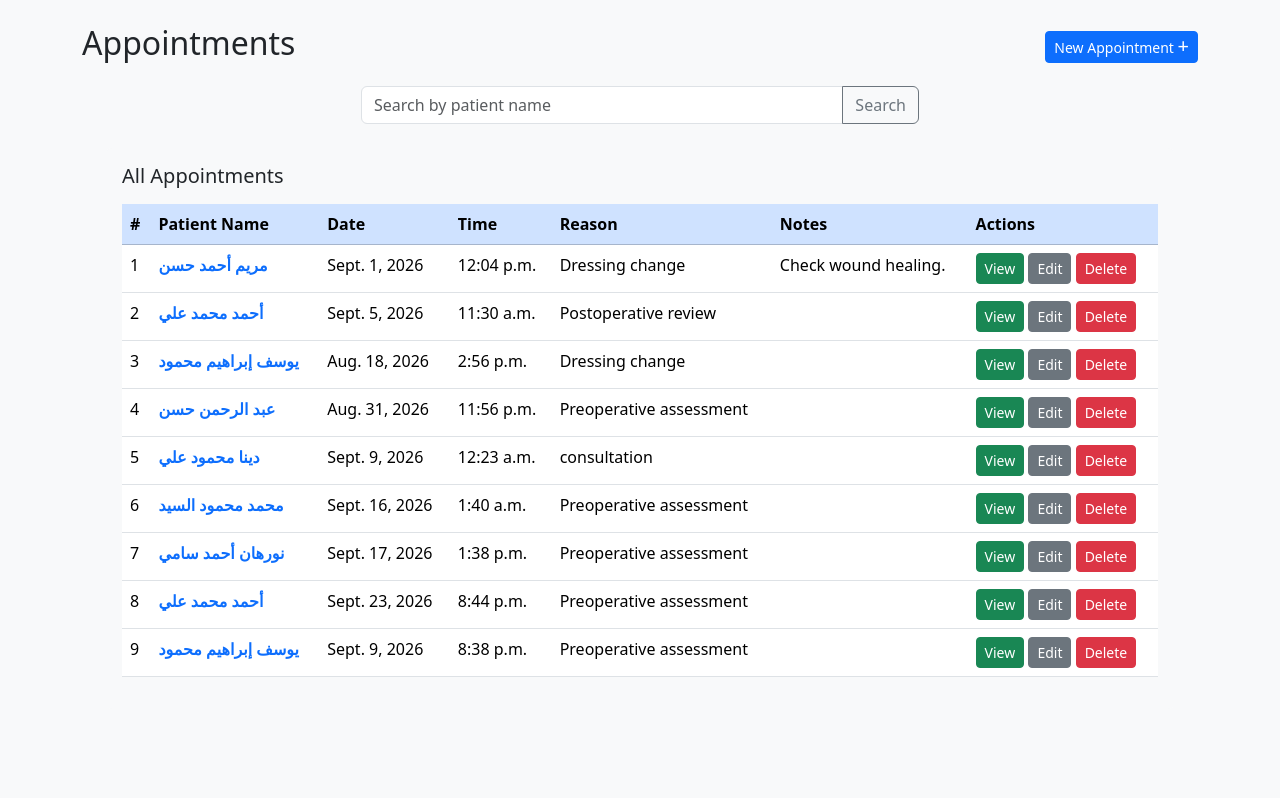
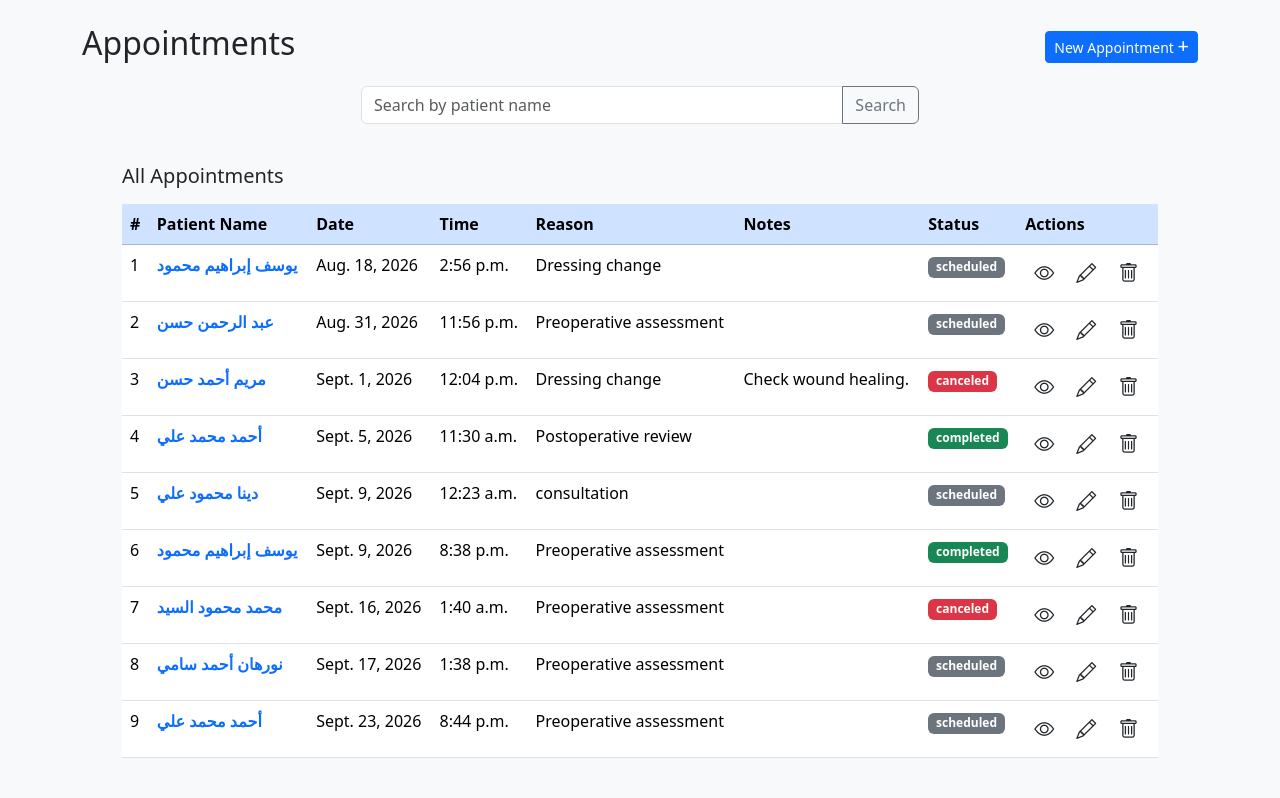
Before and after one commit to oelgazzar/clinic, a Django app: page /appointments/ in a window 1280 px wide. Shown: the part 64-862 px from the top of the page. Before the commit the page ends 741 px from the top, so only its background shows below. Run offline with Django 5.2, Linux system fonts and the light colour scheme; a user stored in the database is signed in; data comes from the database, SQL or seed files in the repository; both versions use the stored data as it was after the commit.

Commit message:
Added appointment status

```diff
--- a/appointments/forms.py
+++ b/appointments/forms.py
@@ -12,4 +12,5 @@ class AppointmentForm(forms.ModelForm):
             'time': forms.TimeInput(attrs={'type': 'time', 'class': 'form-control mb-3'}),
             'reason': forms.TextInput(attrs={'class': 'form-control mb-3'}),
             'notes': forms.Textarea(attrs={'class': 'form-control mb-3', 'rows': 3}),
+            'status': forms.Select(attrs={'class': 'form-select mb-3'}),
          }
--- a/appointments/models.py
+++ b/appointments/models.py
@@ -3,11 +3,18 @@ from django.db import models
 from patients.models import Patient
 
 class Appointment(models.Model):
+    class Status(models.TextChoices):
+        SCHEDULED = 'scheduled', 'Scheduled'
+        COMPLETED = 'completed', 'Completed'
+        CANCELED = 'canceled', 'Canceled'
+
     patient = models.ForeignKey(Patient, on_delete=models.CASCADE, related_name='appointments')
     date = models.DateField()
     time = models.TimeField()
     reason = models.CharField(max_length=255)
     notes = models.TextField(blank=True)
+    status = models.CharField(max_length=20, choices=Status.choices, default=Status.SCHEDULED)
+
 
     def __str__(self):
         return f"Appointment for {self.patient.name} on {self.date} at {self.time}"
--- a/appointments/templates/appointment_details.html
+++ b/appointments/templates/appointment_details.html
@@ -2,7 +2,7 @@
 
 {% block content %}
 <!-- header -->
-<div class="d-flex justify-content-between align-items-center  mb-3">
+<div class="d-flex justify-content-between align-items-center">
     <h2 class="mb-3">Appointment Details</h2>
     <div>
         <a href="{% url 'edit_appointment' appointment.id %}"
@@ -16,6 +16,8 @@
         </a>
     </div>
 </div>
+<span class="badge {% if appointment.status == 'scheduled' %}bg-secondary{% elif appointment.status == 'completed' %}bg-success{% else %}bg-danger{% endif %}">{{ appointment.status }}</span>
+<div class="mb-3"></div>
 
 <!-- appointment details -->
 <p><strong>Patient:</strong> <a class="link-primary link-underline-opacity-" href="{% url 'patient_details' appointment.patient.id %}">{{ appointment.patient.name }}</a></p>
--- a/appointments/templates/appointment_list.html
+++ b/appointments/templates/appointment_list.html
@@ -29,6 +29,7 @@
                 <th>Time</th>
                 <th>Reason</th>
                 <th>Notes</th>
+                <th>Status</th>
                 <th>Actions</th>
             </tr>
         </thead>
@@ -41,10 +42,11 @@
                     <td>{{ appointment.time }}</td>
                     <td>{{ appointment.reason }}</td>
                     <td>{{ appointment.notes }}</td>
+                    <td><span class="badge {% if appointment.status == 'scheduled' %}bg-secondary{% elif appointment.status == 'completed' %}bg-success{% else %}bg-danger{% endif %}">{{ appointment.status }}</span></td>
                     <td>
-                        <a class="btn btn-sm btn-success" href="{% url 'appointment_details' appointment.id %}">View</a>
-                        <a class="btn btn-sm btn-secondary" href="{% url 'edit_appointment' appointment.id %}">Edit</a>
-                        <a class="btn btn-sm btn-danger" href="{% url 'delete_appointment' appointment.id %}">Delete</a>
+                        <a class="btn btn-sm fs-5" href="{% url 'appointment_details' appointment.id %}" title="View Details"><i class="bi bi-eye"></i></a>
+                        <a class="btn btn-sm fs-5" href="{% url 'edit_appointment' appointment.id %}" title="Edit"><i class="bi bi-pencil"></i></a>
+                        <a class="btn btn-sm fs-5" href="{% url 'delete_appointment' appointment.id %}" title="Delete"><i class="bi bi-trash"></i></a>
                     </td>
                 </tr>
             {% empty %}
--- a/appointments/views.py
+++ b/appointments/views.py
@@ -20,7 +20,7 @@ def appointment_list(request):
     if to_date:
         appointments = appointments.filter(date__lte=to_date)
 
-    return render(request, 'appointment_list.html', {'appointments': appointments})
+    return render(request, 'appointment_list.html', {'appointments': appointments.order_by('date', 'time')})
 
 @login_required
 def new_appointment(request):
--- a/clinic/views.py
+++ b/clinic/views.py
@@ -9,7 +9,7 @@ from appointments.models import Appointment
 def dashboard(request):
      total_patients = Patient.objects.count()
      total_appointments = Appointment.objects.count()
-     upcoming_appointments = Appointment.objects.filter(date__gte=timezone.now())
+     upcoming_appointments = Appointment.objects.filter(date__gte=timezone.now()).exclude(status='canceled').order_by('date', 'time')
      return render(request, 'dashboard.html', {
          'total_patients': total_patients,
          'total_appointments': total_appointments,
--- a/patients/templates/patient_details.html
+++ b/patients/templates/patient_details.html
@@ -42,7 +42,7 @@
             <th>Date</th>
             <th>Time</th>
             <th>Reason</th>
-            <th></th>
+            <th>Actions</th>
         </tr>
     </thead>
     <tbody>
@@ -51,7 +51,7 @@
                 <td>{{ appointment.date }}</td>
                 <td>{{ appointment.time }}</td>
                 <td>{{ appointment.reason }}</td>
-                <td><a href="{% url 'appointment_details' appointment.id %}" class="btn btn-sm btn-success">View</a></td>
+                <td><a href="{% url 'appointment_details' appointment.id %}" class="btn btn-sm"><i class="bi bi-eye fs-5"></i></a></td>
             </tr>
         {% empty %}
             <tr>
--- a/patients/templates/patient_list.html
+++ b/patients/templates/patient_list.html
@@ -38,9 +38,9 @@
                     <td>{{ patient.age }}</td>
                     <td>{{ patient.phone }}</td>
                     <td>
-                        <a class="btn btn-sm btn-success" href="{% url 'patient_details' patient.id %}">View</a>
-                        <a class="btn btn-sm btn-secondary" href="{% url 'edit_patient' patient.id %}">Edit</a>
-                        <a class="btn btn-sm btn-danger" href="{% url 'delete_patient' patient.id %}">Delete</a>
+                         <a class="btn btn-sm fs-5" href="{% url 'patient_details' patient.id %}" title="View Details"><i class="bi bi-eye"></i></a>
+                        <a class="btn btn-sm fs-5" href="{% url 'edit_patient' patient.id %}" title="Edit"><i class="bi bi-pencil"></i></a>
+                        <a class="btn btn-sm fs-5" href="{% url 'delete_patient' patient.id %}" title="Delete"><i class="bi bi-trash"></i></a>
                     </td>
                 </tr>
             {% empty %}
--- a/templates/base.html
+++ b/templates/base.html
@@ -3,6 +3,7 @@
 <head>
     <title>{% block title %}Clinic{% endblock %}</title>
     <link href="https://cdn.jsdelivr.net/npm/bootstrap@5.3.8/dist/css/bootstrap.min.css" rel="stylesheet" integrity="sha384-sRIl4kxILFvY47J16cr9ZwB07vP4J8+LH7qKQnuqkuIAvNWLzeN8tE5YBujZqJLB" crossorigin="anonymous">
+    <link rel="stylesheet" href="https://cdn.jsdelivr.net/npm/bootstrap-icons@1.13.1/font/bootstrap-icons.min.css">
 </head>
 <body class="bg-light">
     <div class="container pt-2">
```
Also changed, not shown: templates/dashboard.html (+7 -4 lines), appointments/migrations/0002_appointment_status_alter_appointment_patient.py (added), db.sqlite3.
